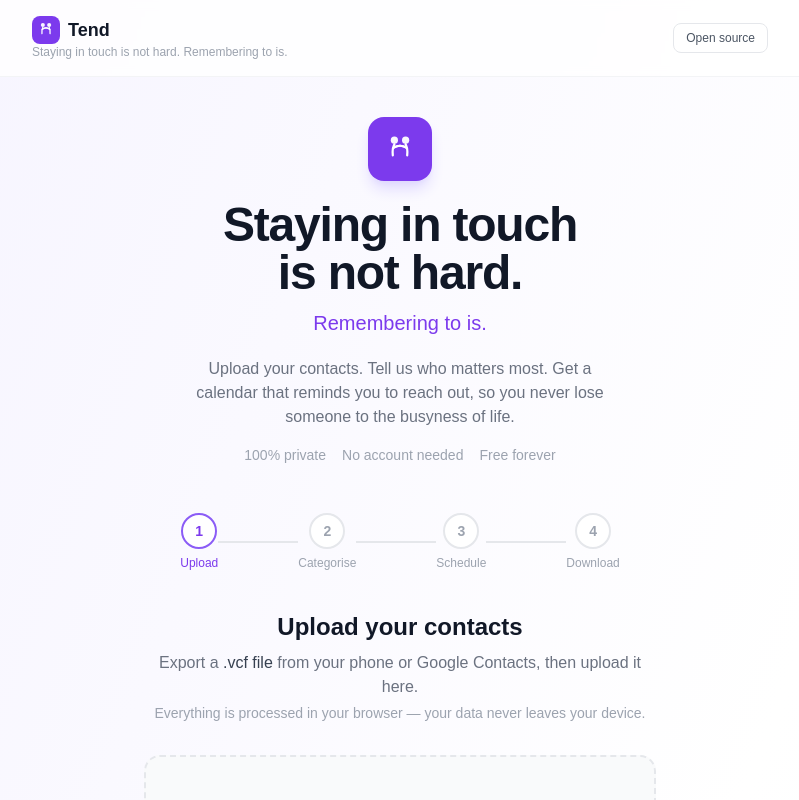
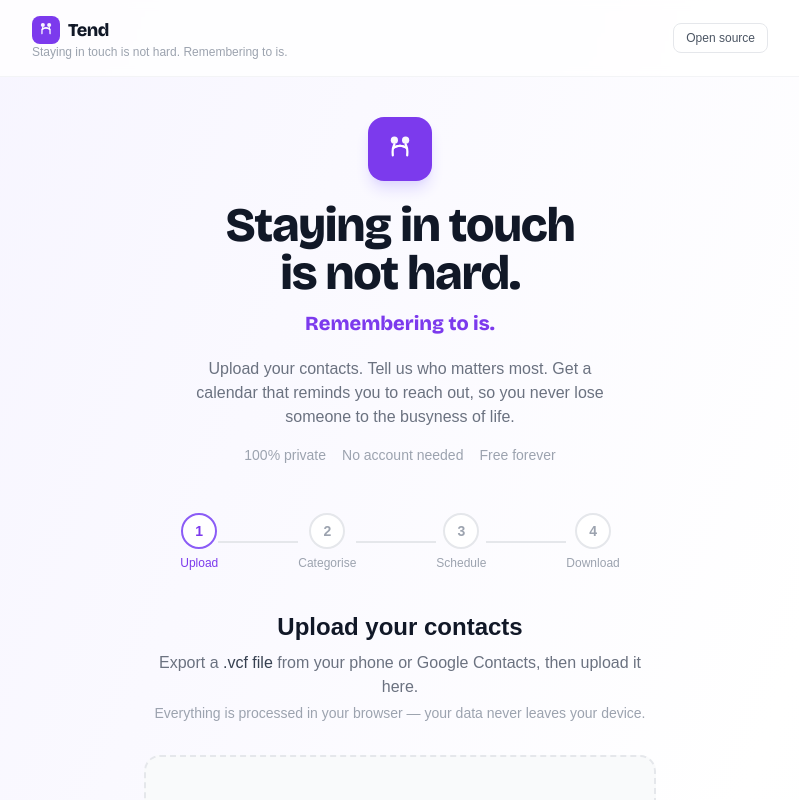
Before and after one commit to harkintunde1995-web/tend, a Next.js app: page / in a window 1280 px wide. Shown: the top 800 px of the page, without its empty margins (240-1039 px from the left). Built offline with nearby package versions, Linux system fonts and the light colour scheme; no server answers; the database is empty.

Commit message:
Apply Bricolage Grotesque ExtraBold to Tend wordmark

```diff
--- a/app/layout.tsx
+++ b/app/layout.tsx
@@ -1,5 +1,6 @@
 import type { Metadata } from "next";
 import localFont from "next/font/local";
+import { Bricolage_Grotesque } from "next/font/google";
 import "./globals.css";
 
 const geistSans = localFont({
@@ -11,6 +12,12 @@ const geistMono = localFont({
   src: "./fonts/GeistMonoVF.woff",
   variable: "--font-geist-mono",
   weight: "100 900",
+});
+const bricolage = Bricolage_Grotesque({
+  subsets: ["latin"],
+  weight: ["800"],
+  variable: "--font-bricolage",
+  display: "swap",
 });
 
 export const metadata: Metadata = {
@@ -26,7 +33,7 @@ export default function RootLayout({
   return (
     <html lang="en">
       <body
-        className={`${geistSans.variable} ${geistMono.variable} antialiased`}
+        className={`${geistSans.variable} ${geistMono.variable} ${bricolage.variable} antialiased`}
       >
         {children}
       </body>
--- a/components/KITApp.tsx
+++ b/components/KITApp.tsx
@@ -292,9 +292,9 @@ export function KITApp() {
       <header className="border-b border-gray-100 bg-white/80 backdrop-blur-sm sticky top-0 z-10">
         <div className="mx-auto flex max-w-3xl items-center justify-between px-4 py-4">
           <div>
-            <h1 className="text-lg font-bold text-gray-900 flex items-center gap-2">
+            <h1 className="text-lg text-gray-900 flex items-center gap-2">
               <span className="inline-flex h-7 w-7 items-center justify-center rounded-lg bg-violet-600"><HugIcon small /></span>
-              Tend
+              <span className="font-[family-name:var(--font-bricolage)] font-extrabold tracking-tight">Tend</span>
             </h1>
             <p className="text-xs text-gray-400">Staying in touch is not hard. Remembering to is.</p>
           </div>
@@ -317,10 +317,10 @@ export function KITApp() {
               <div className="mx-auto mb-5 flex h-16 w-16 items-center justify-center rounded-2xl bg-violet-600 shadow-lg shadow-violet-200">
                 <HugIcon />
               </div>
-              <h1 className="text-4xl font-extrabold tracking-tight text-gray-900 sm:text-5xl">
+              <h1 className="text-4xl tracking-tight text-gray-900 sm:text-5xl font-[family-name:var(--font-bricolage)] font-extrabold">
                 Staying in touch<br />is not hard.
               </h1>
-              <p className="mt-3 text-xl font-medium text-violet-600">Remembering to is.</p>
+              <p className="mt-3 text-xl font-medium text-violet-600 font-[family-name:var(--font-bricolage)]">Remembering to is.</p>
               <p className="mx-auto mt-5 max-w-md text-gray-500">
                 Upload your contacts. Tell us who matters most. Get a calendar that reminds you to reach out, so you never lose someone to the busyness of life.
               </p>
```
